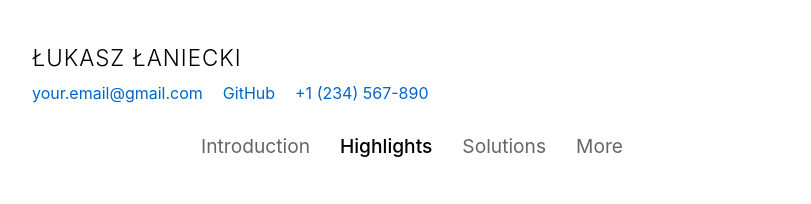
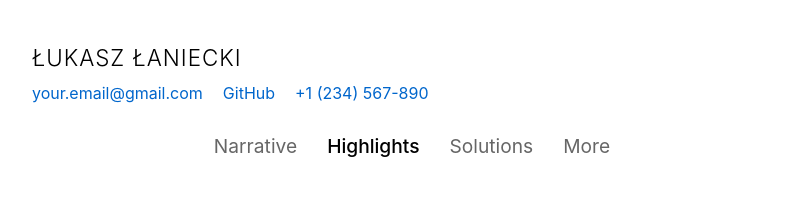
Before and after one commit to lukaszlaniecki/en, a plain HTML site: page highlights.html in a window 1280 px wide. Shown: the top 204 px of the page, without its empty margins (228-1039 px from the left). Drawn offline with Linux system fonts and the light colour scheme.

Commit message:
Update highlights.html

```diff
--- a/highlights.html
+++ b/highlights.html
@@ -260,7 +260,7 @@
         </div>
     <nav class="navigation fade-in">
         <div class="nav-container">
-            <a href="index.html">Introduction</a>
+            <a href="index.html">Narrative</a>
             <a href="highlights.html" class="active">Highlights</a>
             <a href="solutions.html">Solutions</a>
             <a href="more.html">More</a>
```
